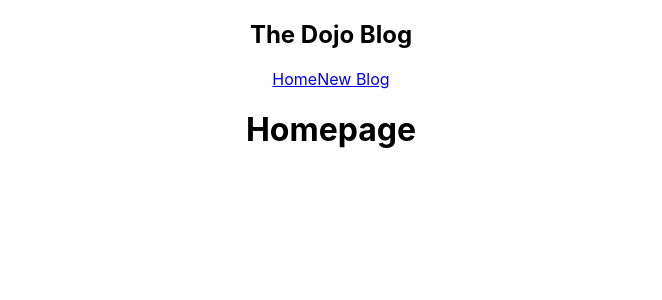
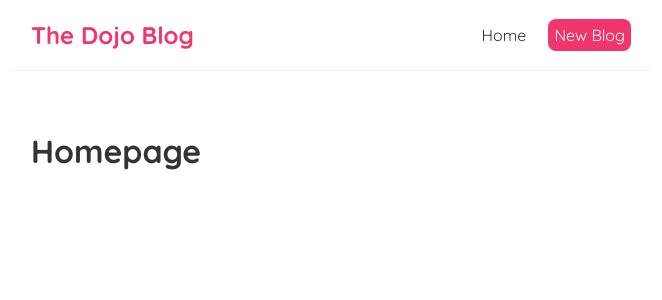
Before and after one commit to CoderApple/Modern-React, a React (Create React App) app in the folder dojo-blog/: page / in a window 1280 px wide. Shown: the top 300 px of the page, without its empty margins (309-971 px from the left). Built offline with nearby package versions, Linux system fonts and the light colour scheme.

Commit message:
Adding Styles

```diff
--- a/dojo-blog/src/App.css
+++ /dev/null
@@ -1,38 +0,0 @@
-.App {
-  text-align: center;
-}
-
-.App-logo {
-  height: 40vmin;
-  pointer-events: none;
-}
-
-@media (prefers-reduced-motion: no-preference) {
-  .App-logo {
-    animation: App-logo-spin infinite 20s linear;
-  }
-}
-
-.App-header {
-  background-color: #282c34;
-  min-height: 100vh;
-  display: flex;
-  flex-direction: column;
-  align-items: center;
-  justify-content: center;
-  font-size: calc(10px + 2vmin);
-  color: white;
-}
-
-.App-link {
-  color: #61dafb;
-}
-
-@keyframes App-logo-spin {
-  from {
-    transform: rotate(0deg);
-  }
-  to {
-    transform: rotate(360deg);
-  }
-}
--- a/dojo-blog/src/App.js
+++ b/dojo-blog/src/App.js
@@ -1,4 +1,3 @@
-import './App.css';
 import Navbar from './navbar';
 import Home from './home';
 
--- a/dojo-blog/src/index.css
+++ b/dojo-blog/src/index.css
@@ -1,13 +1,35 @@
-body {
+@import url('https://fonts.googleapis.com/css2?family=Quicksand:wght@300;400;500;600;700&display=swap');
+
+/* base styles */
+* {
   margin: 0;
-  font-family: -apple-system, BlinkMacSystemFont, 'Segoe UI', 'Roboto', 'Oxygen',
-    'Ubuntu', 'Cantarell', 'Fira Sans', 'Droid Sans', 'Helvetica Neue',
-    sans-serif;
-  -webkit-font-smoothing: antialiased;
-  -moz-osx-font-smoothing: grayscale;
+  font-family: "Quicksand";
+  color: #333;
 }
-
-code {
-  font-family: source-code-pro, Menlo, Monaco, Consolas, 'Courier New',
-    monospace;
+.navbar {
+  padding: 20px;
+  display: flex;
+  align-items: center;
+  max-width: 600px;
+  margin: 0 auto;
+  border-bottom: 1px solid #f2f2f2;
 }
+.navbar h1 {
+  color: #f1356d;
+}
+.navbar .links {
+  margin-left: auto;
+}
+.navbar a {
+  margin-left: 16px;
+  text-decoration: none;
+  padding: 6px;
+}
+.navbar a:hover {
+  color: #f1356d;
+}
+.content {
+  max-width: 600px;
+  margin: 40px auto;
+  padding: 20px;
+}
--- a/dojo-blog/src/navbar.js
+++ b/dojo-blog/src/navbar.js
@@ -4,7 +4,11 @@
             <h1>The Dojo Blog</h1>
             <div className="links">
                 <a href="/">Home</a>
-                <a href="/create">New Blog</a>
+                <a href="/create" style={{
+                    color: "white",
+                    backgroundColor: "#f1356d",
+                    borderRadius: '8px'
+                }}>New Blog</a>
 
             </div>
         </nav>
```
